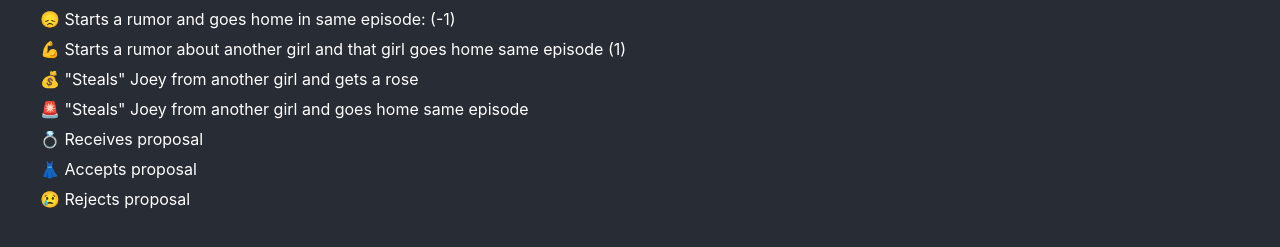
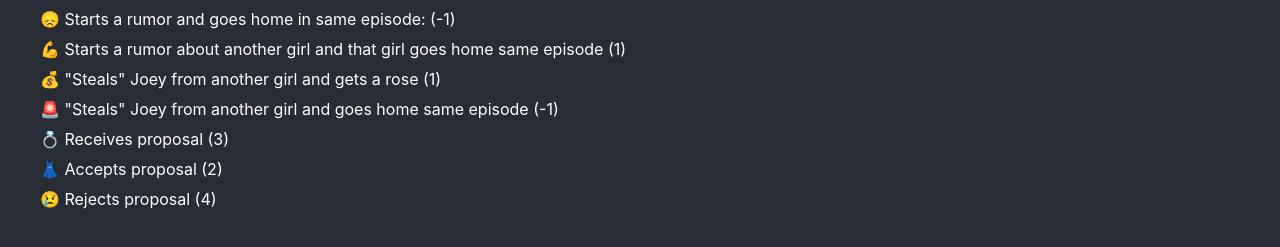
Before and after one commit to zachaustin01/bachelor-league, a React (Create React App) app: page / in a window 1280 px wide. Shown: the part 257-504 px from the top of the page. Built offline with nearby package versions, Linux system fonts and the light colour scheme.

Commit message:
Update home.js

```diff
--- a/src/pages/home.js
+++ b/src/pages/home.js
@@ -11,11 +11,11 @@ class ContestRules extends React.Component {
         '😏 Starts a rumor and receives rose in same episode: (1)',
         '😞 Starts a  rumor and goes home in same episode: (-1)',
         '💪 Starts a rumor about another girl and that girl goes home same episode (1)',
-        '💰 "Steals" Joey from another girl and gets a rose',
-        '🚨 "Steals" Joey from another girl and goes home same episode',
-        '💍 Receives proposal',
-        '👗 Accepts proposal',
-        '😢 Rejects proposal',
+        '💰 "Steals" Joey from another girl and gets a rose (1)',
+        '🚨 "Steals" Joey from another girl and goes home same episode (-1)',
+        '💍 Receives proposal (3)',
+        '👗 Accepts proposal (2)',
+        '😢 Rejects proposal (4)',
     ];
 
       return (
```
